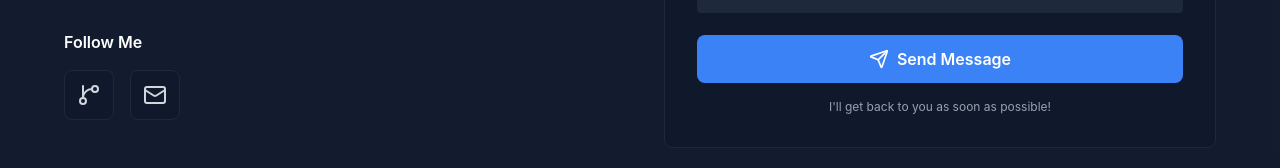
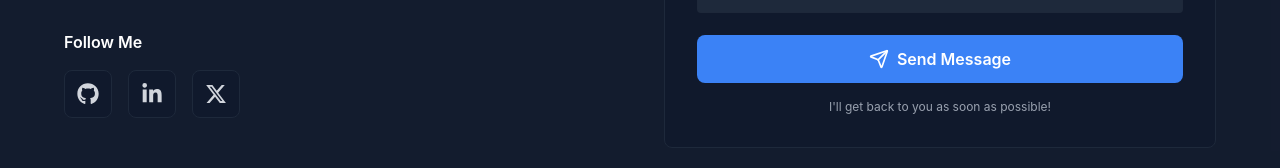
Before and after one commit to shank885/shank885.github.io, a React app: page / in a window 1280 px wide. Shown: the part 6708-6876 px from the top of the page. Built offline with nearby package versions, Linux system fonts and the light colour scheme; the HTML template or start-up script is replaced by a standard one.

Commit message:
Add linkedin and X in follow me section

```diff
--- a/src/components/Contact.jsx
+++ b/src/components/Contact.jsx
@@ -1,6 +1,7 @@
 import { useState } from 'react'
 import { motion } from 'framer-motion'
-import { Mail, Phone, MapPin, GitBranch, Share2, Send } from 'lucide-react'
+import { Mail, Phone, MapPin, Send } from 'lucide-react'
+import { FaGithub, FaLinkedinIn, FaXTwitter } from 'react-icons/fa6'
 
 export default function Contact() {
   const [formData, setFormData] = useState({
@@ -54,16 +55,22 @@ export default function Contact() {
 
   const socialLinks = [
     {
-      icon: GitBranch,
+      icon: FaGithub,
       name: 'GitHub',
       url: 'https://github.com/shank885',
-      label: 'github.com/shank885'
+      color: 'hover:bg-gray-700'
     },
     {
-      icon: Mail,
+      icon: FaLinkedinIn,
       name: 'LinkedIn',
       url: 'https://linkedin.com/in/shank885',
-      label: 'linkedin.com/in/shank885'
+      color: 'hover:bg-blue-600'
+    },
+    {
+      icon: FaXTwitter,
+      name: 'X (Twitter)',
+      url: 'https://x.com/shank885',
+      color: 'hover:bg-black'
     }
   ]
 
@@ -133,10 +140,10 @@ export default function Contact() {
                       href={social.url}
                       target="_blank"
                       rel="noopener noreferrer"
-                      className="p-3 bg-primary/50 rounded-lg border border-secondary hover:bg-accent hover:border-accent text-gray-300 hover:text-white transition-all"
+                      className={`p-3 bg-primary/50 rounded-lg border border-secondary ${social.color} hover:border-transparent text-gray-300 hover:text-white transition-all`}
                       title={social.name}
                     >
-                      <Icon size={24} />
+                      <Icon size={22} />
                     </a>
                   )
                 })}
```
Also changed, not shown: .claude/launch.json (deleted), .claude/settings.local.json (deleted), 1 other file (tests, documents, lock files or other folders).
